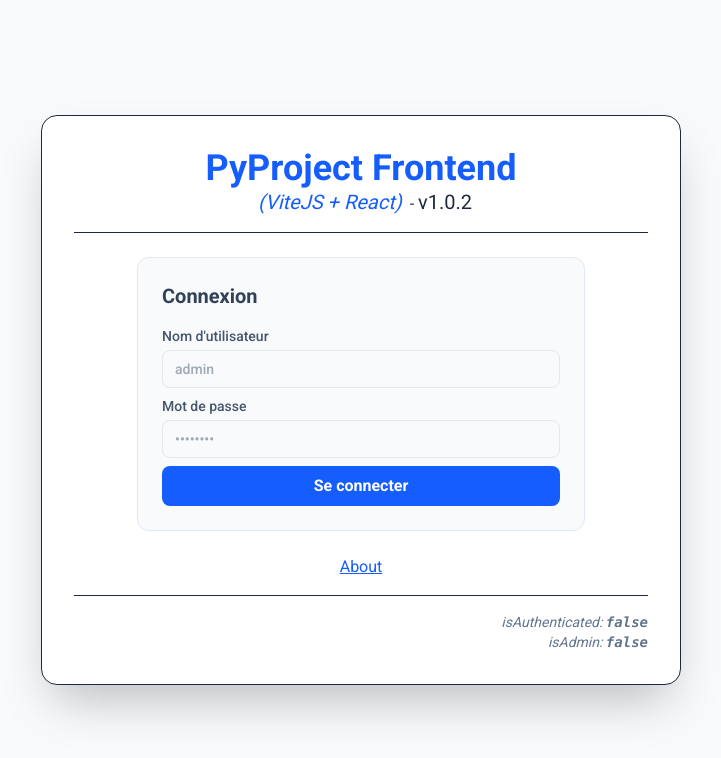
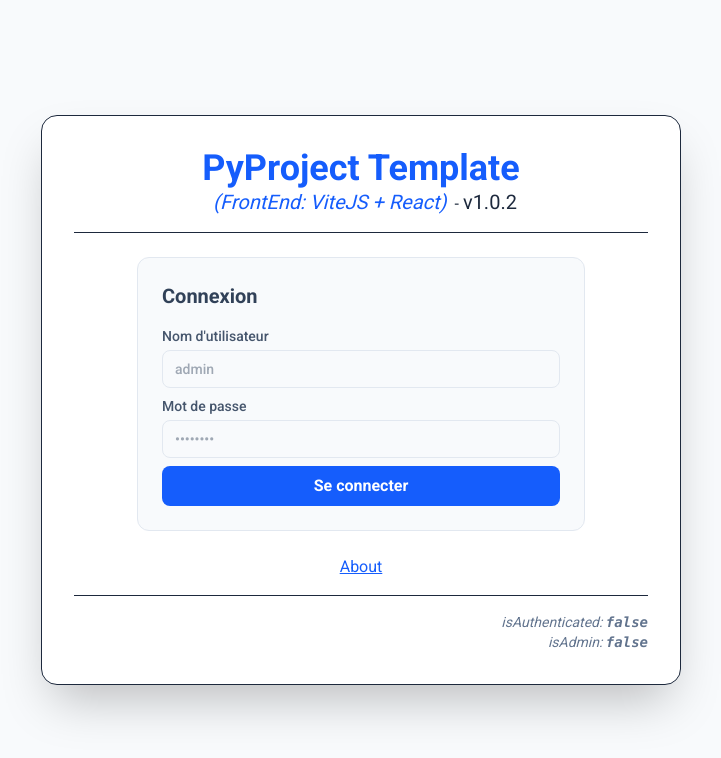
Before and after one commit to GrCOTE7/pyproject_template, a React (Vite) app in the folder frontend/: page / in a window 1280 px wide. Shown: the top 758 px of the page, without its empty margins (279-1000 px from the left). Built offline with nearby package versions, Linux system fonts and the light colour scheme; no server answers.

Commit message:
Up project name

```diff
--- a/frontend/src/App.jsx
+++ b/frontend/src/App.jsx
@@ -115,11 +115,11 @@
       <div className="border min-w-123 max-w-4xl w-3/6 mx-auto p-8 text-center bg-white rounded-2xl shadow-2xl">
         <div className="border-b pb-4 mb-6">
           <h1 className="text-4xl mx-8 font-bold mb-0 text-blue-600">
-            PyProject Frontend
+            PyProject Template
           </h1>
           <h2>
             <span className="text-xl italic m-2 text-blue-600">
-              (ViteJS + React)
+              (FrontEnd: ViteJS + React)
             </span>
             -<span className="text-xl ml-1">v1.0.2</span>
           </h2>
```
